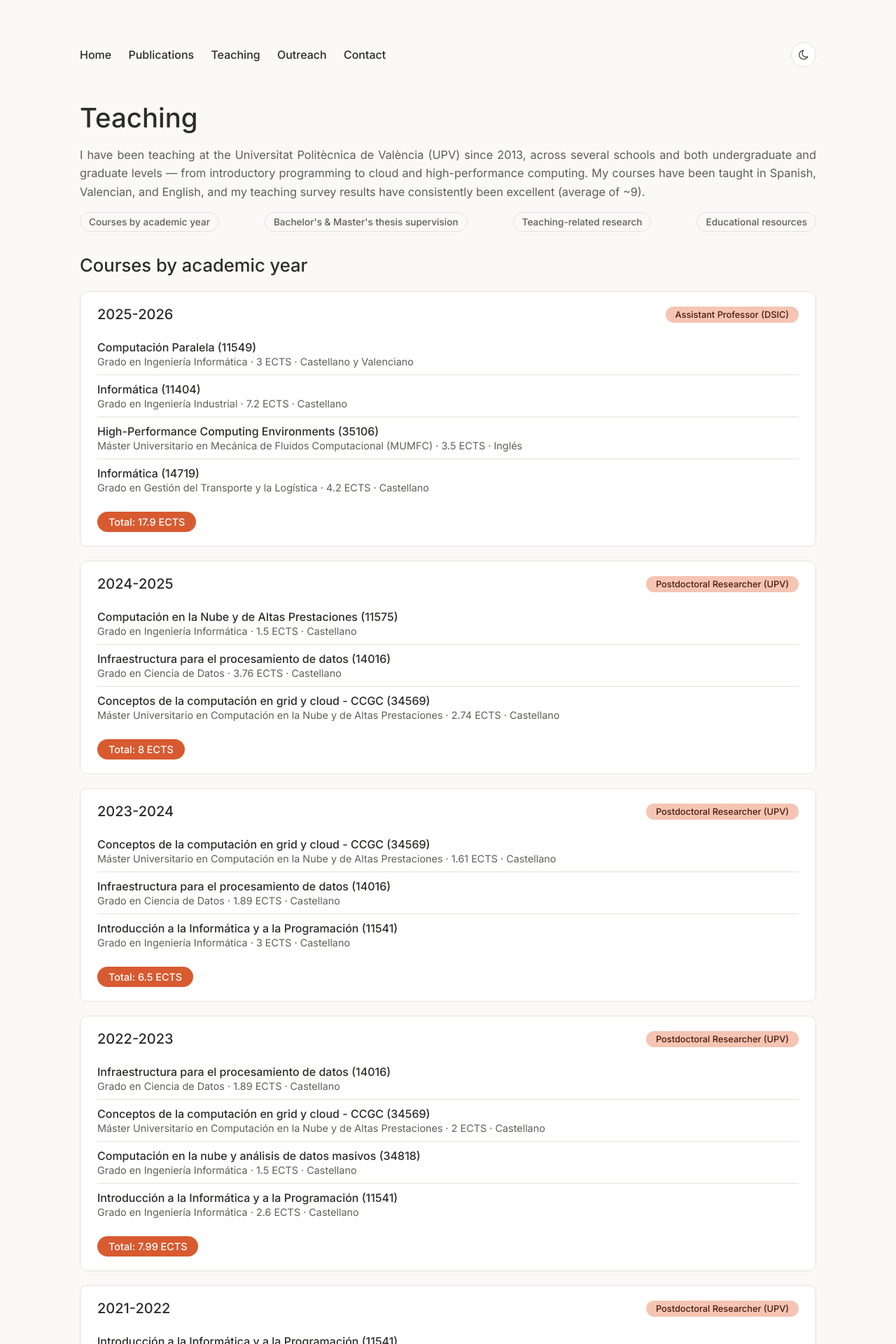
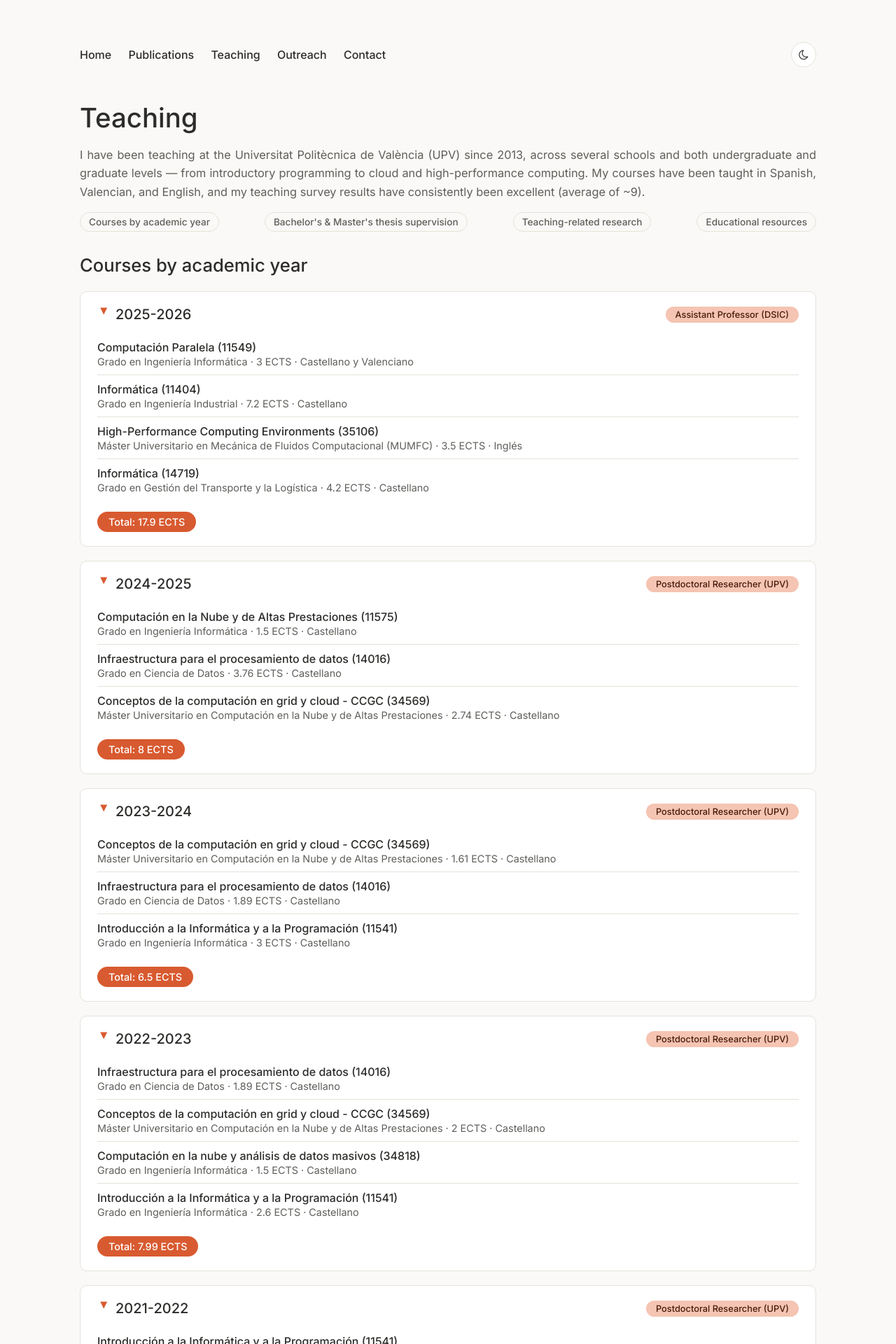
Before and after one commit to amcaar/amcaar.github.io, a Jekyll site: the page built from teaching/index.html, in a window 1280 px wide. Shown: the top 1920 px of the page at 70% size. Built offline with Jekyll 4.4.1, drawn with Linux system fonts in a browser that asks for light colours; a style sheet for code colours, icons or effects is not loaded.

Commit message:
Add hover effect and styles for year card header

```diff
--- a/css/pages.css
+++ b/css/pages.css
@@ -464,10 +464,35 @@
 	flex-wrap: wrap;
 	gap: 10px;
 	margin-bottom: 14px;
+	cursor: pointer;
+	list-style: none;
+}
+
+.year-card-header::-webkit-details-marker {
+	display: none;
 }
 
 .year-card-header h3 {
 	margin: 0;
+	display: flex;
+	align-items: center;
+}
+
+.year-card-header h3::before {
+	content: "▸";
+	display: inline-block;
+	width: 1em;
+	margin-right: 6px;
+	color: var(--color-accent);
+	transition: transform 0.15s ease;
+}
+
+.year-card[open] .year-card-header h3::before {
+	transform: rotate(90deg);
+}
+
+.year-card-header:hover h3 {
+	color: var(--color-accent);
 }
 
 .role-badge {
```
